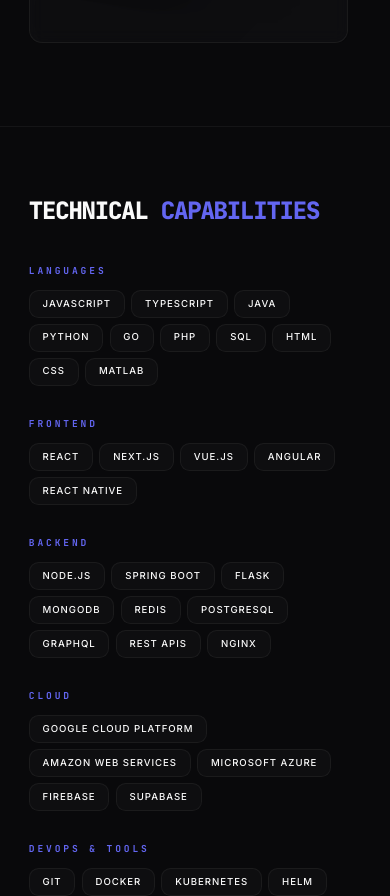
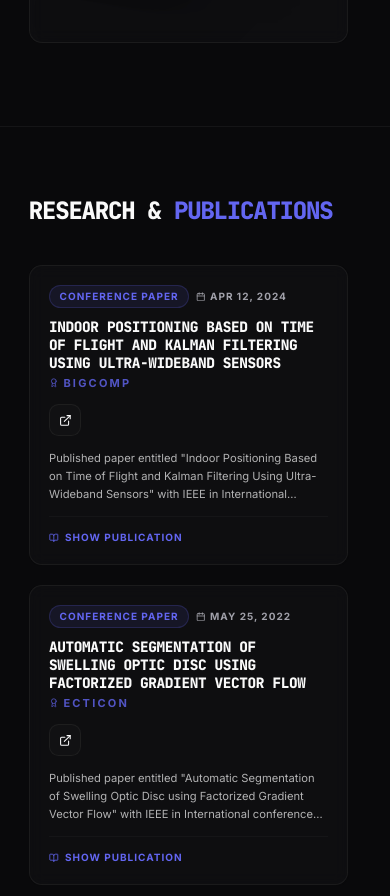
Before and after one commit to Himaw/himathecoder, a Next.js app: page / in a window 390 px wide. Shown: the part 5380-6276 px from the top of the page. Built offline with nearby package versions, Linux system fonts and the light colour scheme.

Commit message:
feat: add Publications section to portfolio and update navigation menu

```diff
--- a/app/page.tsx
+++ b/app/page.tsx
@@ -14,6 +14,7 @@
 import Experience from "@/components/sections/Experience";
 import Education from "@/components/sections/Education";
 import Projects from "@/components/sections/Projects";
+import Publications from "@/components/sections/Publications";
 import Skills from "@/components/sections/Skills";
 import Preloader from "@/components/ui/Preloader";
 
@@ -122,6 +123,10 @@
             <Projects />
           </section>
 
+          <section id="publications" className="px-4 py-16 md:py-24 md:px-12 border-b border-[var(--border)]">
+            <Publications />
+          </section>
+
           <section id="skills" className="px-4 py-16 md:py-24 md:px-12">
             <Skills />
           </section>
--- a/components/layout/Navbar.tsx
+++ b/components/layout/Navbar.tsx
@@ -12,6 +12,7 @@
   { name: "Experience", id: "experience" },
   { name: "Education", id: "education" },
   { name: "Projects", id: "projects" },
+  { name: "Publications", id: "publications" },
   { name: "Skills", id: "skills" },
 ];
 
--- /dev/null
+++ b/components/sections/Publications.tsx
@@ -0,0 +1,106 @@
+"use client";
+
+import { motion } from "motion/react";
+import { ExternalLink, BookOpen, Calendar, Award } from "lucide-react";
+import React from "react";
+
+const publications = [
+  {
+    title: "Indoor Positioning Based on Time of Flight and Kalman Filtering Using Ultra-Wideband Sensors",
+    venue: "BIGCOMP",
+    date: "Apr 12, 2024",
+    link: "https://ieeexplore.ieee.org/document/10488216",
+    description: "Published paper entitled \"Indoor Positioning Based on Time of Flight and Kalman Filtering Using Ultra-Wideband Sensors\" with IEEE in International Conference on Big Data and Smart Computing (BIGCOMP 2024)",
+    type: "Conference Paper"
+  },
+  {
+    title: "Automatic Segmentation of Swelling Optic Disc using Factorized Gradient Vector Flow",
+    venue: "ECTICON",
+    date: "May 25, 2022",
+    link: "https://ieeexplore.ieee.org/document/9795601",
+    description: "Published paper entitled \"Automatic Segmentation of Swelling Optic Disc using Factorized Gradient Vector Flow\" with IEEE in International conference on Electrical Engineering/ Electronics, Computer, Telecommunications and Information Technology (ECTI-CON 2022)",
+    type: "Conference Paper"
+  }
+];
+
+function PublicationCard({
+  pub,
+  index,
+}: {
+  pub: (typeof publications)[0];
+  index: number;
+}) {
+  return (
+    <motion.div
+      initial={{ opacity: 0, y: 20 }}
+      whileInView={{ opacity: 1, y: 0 }}
+      transition={{ delay: index * 0.1, duration: 0.5 }}
+      className="group relative flex flex-col gap-4 rounded-2xl border border-[var(--border)] bg-[var(--card)] p-6 backdrop-blur-sm transition-all duration-500 hover:border-primary/30 hover:shadow-[0_0_30px_rgba(var(--primary-rgb),0.05)]"
+    >
+      <div className="flex flex-wrap items-start justify-between gap-4">
+        <div className="flex flex-col gap-1">
+          <div className="flex items-center gap-2">
+            <span className="rounded-full bg-primary/10 px-3 py-1 text-[10px] font-bold uppercase tracking-widest text-primary border border-primary/20">
+              {pub.type}
+            </span>
+            <span className="flex items-center gap-1.5 text-[10px] font-bold uppercase tracking-widest text-[var(--muted)]">
+              <Calendar className="h-3 w-3" />
+              {pub.date}
+            </span>
+          </div>
+          <h3 className="mt-2 font-display text-lg font-black uppercase leading-tight tracking-tight text-[var(--foreground)] transition-colors group-hover:text-primary">
+            {pub.title}
+          </h3>
+          <p className="flex items-center gap-1.5 text-[11px] font-bold uppercase tracking-[0.2em] text-primary/80">
+            <Award className="h-3 w-3" />
+            {pub.venue}
+          </p>
+        </div>
+
+        <a
+          href={pub.link}
+          target="_blank"
+          className="flex h-10 w-10 items-center justify-center rounded-xl bg-[var(--card)] border border-[var(--border)] text-[var(--foreground)] transition-all hover:bg-primary hover:text-white hover:scale-110 hover:shadow-[0_0_15px_rgba(var(--primary-rgb),0.3)]"
+          title="Show publication"
+        >
+          <ExternalLink className="h-4 w-4" />
+        </a>
+      </div>
+
+      <p className="text-sm leading-relaxed text-[var(--foreground)]/70 line-clamp-3">
+        {pub.description}
+      </p>
+
+      <div className="mt-auto pt-4 border-t border-[var(--border)]/50">
+        <button className="flex items-center gap-2 text-[10px] font-bold uppercase tracking-widest text-primary hover:text-primary/70 transition-colors">
+          <BookOpen className="h-3 w-3" />
+          Show publication
+        </button>
+      </div>
+    </motion.div>
+  );
+}
+
+export default function Publications() {
+  return (
+    <div className="flex w-full flex-col px-5 py-6 md:px-12 md:py-10">
+      <div className="pb-12 md:pb-14">
+        <motion.h2
+          initial={{ opacity: 0, x: -20 }}
+          whileInView={{ opacity: 1, x: 0 }}
+          className="font-display text-3xl md:text-5xl font-black uppercase tracking-tighter"
+        >
+          Research & <span className="text-primary">Publications</span>
+        </motion.h2>
+      </div>
+
+      <div className="pr-4">
+        <div className="grid grid-cols-1 md:grid-cols-2 gap-6">
+          {publications.map((pub, index) => (
+            <PublicationCard key={index} pub={pub} index={index} />
+          ))}
+        </div>
+      </div>
+    </div>
+  );
+}
```
